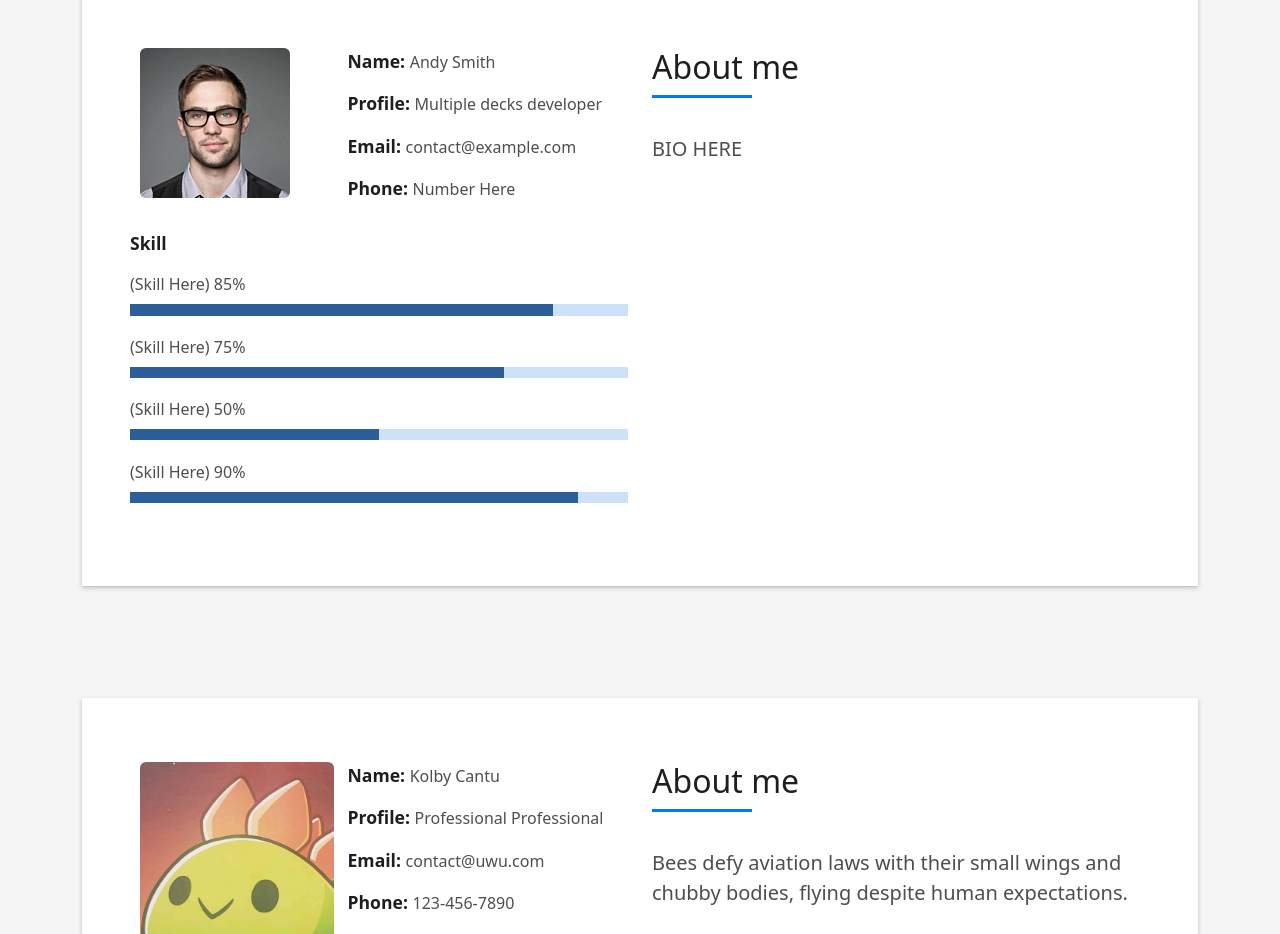
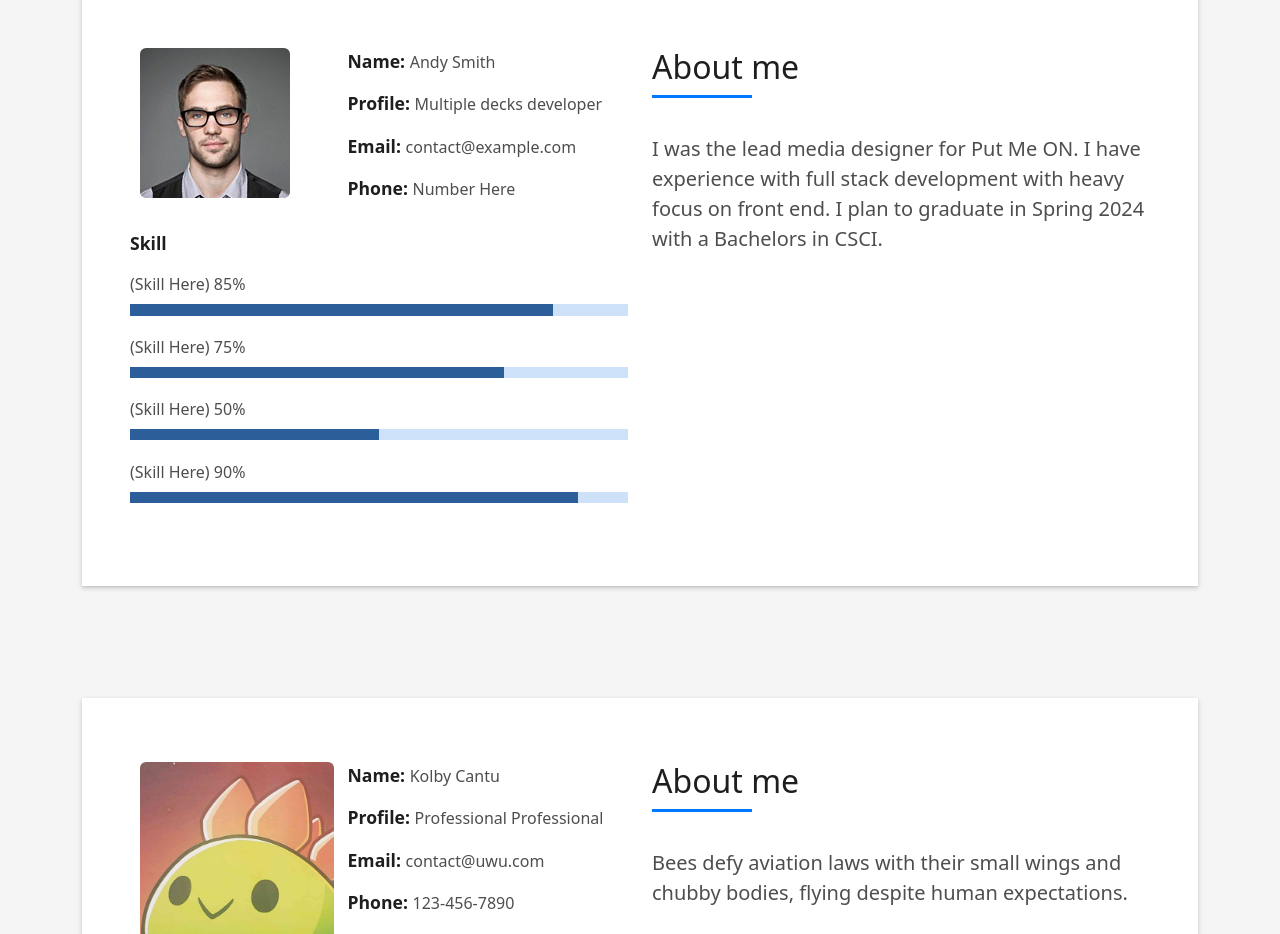
Before and after one commit to JaceGrimes/JaceGrimes.github.io, a plain HTML site: page index.html in a window 1280 px wide. Shown: the part 880-1814 px from the top of the page. Drawn offline with Linux system fonts and the light colour scheme.

Commit message:
About section complete for Andy

```diff
--- a/index.html
+++ b/index.html
@@ -117,7 +117,7 @@
                       </h5>
                     </div>
                     <p class="lead">
-                      BIO HERE
+                      I was the lead media designer for Put Me ON. I have experience with full stack development with heavy focus on front end. I plan to graduate in Spring 2024 with a Bachelors in CSCI.
                     </p>
                   </div>
                 </div>
```
